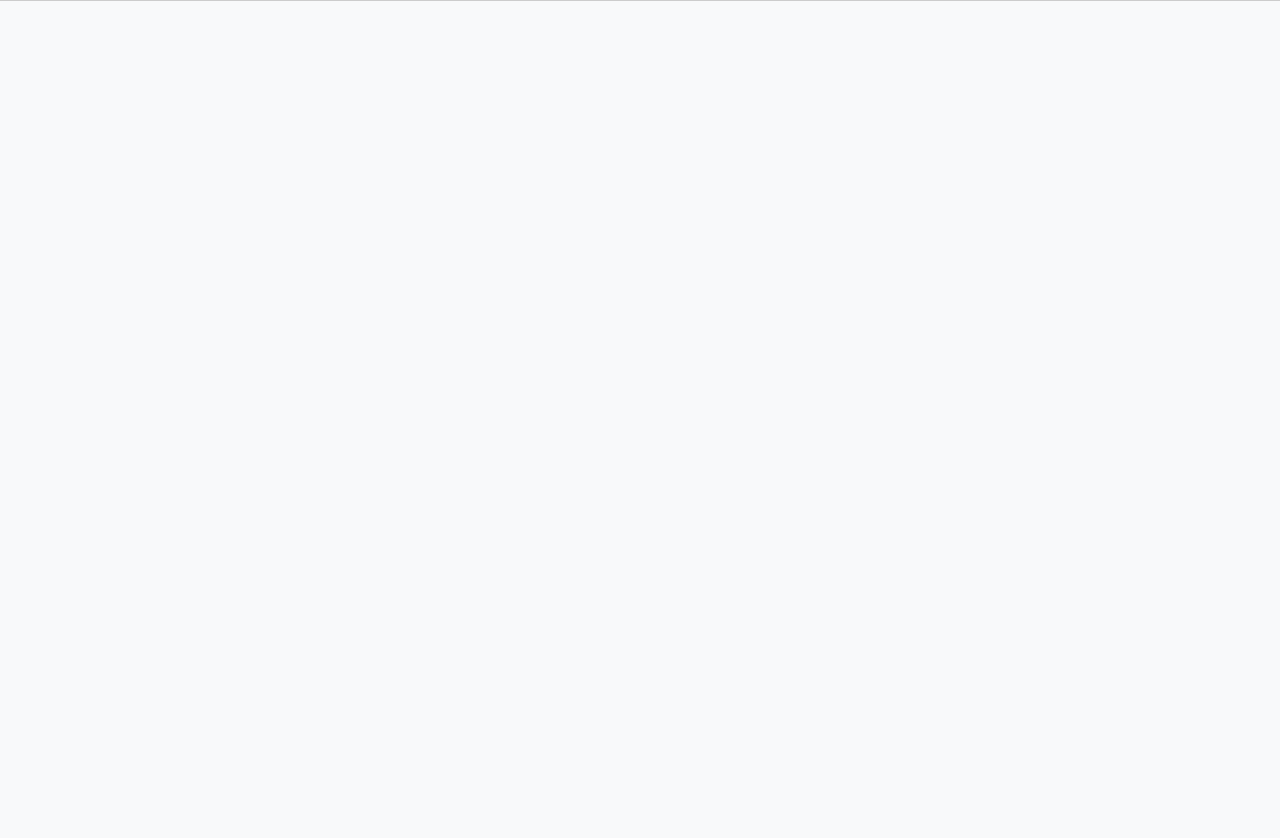
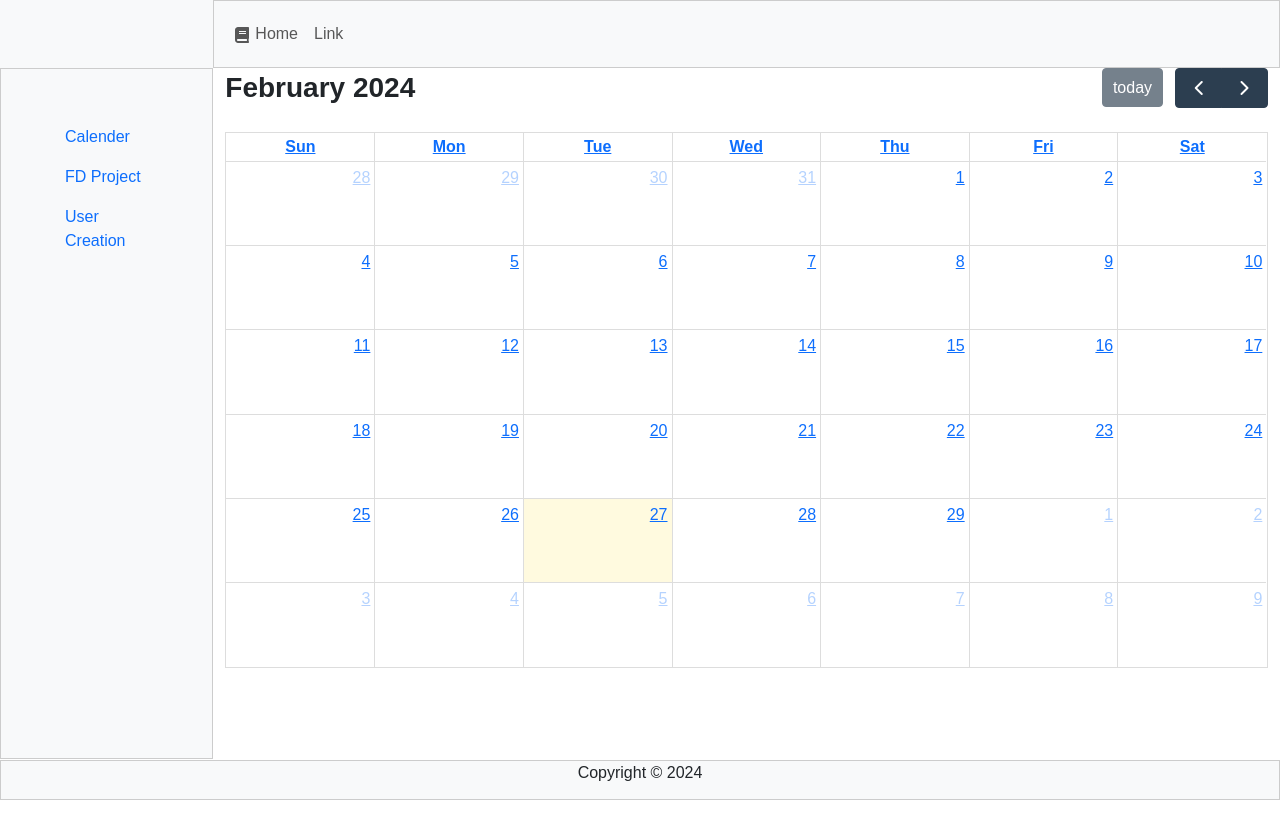
Before and after one commit to ShashithAdithyaWijerathne/smart-admin-frontend, a React (Create React App) app: page /dashboard in a window 1280 px wide. Shown: the top 838 px of the page. After the commit the page ends 800 px from the top, so only its background shows below. Built offline with nearby package versions, Linux system fonts and the light colour scheme.

Commit message:
Fixed the issue where the Dashboard was not showing.

```diff
--- a/src/Screens/dashboard/dashboard.js
+++ b/src/Screens/dashboard/dashboard.js
@@ -34,9 +34,9 @@ function App() {
           padding: 0,
         }}
       >
-        <div class="row">
-          <div class="bg-body-tertiary col-2"></div>
-          <div class="col" style={{ padding: 0 }}>
+        <div className="row">
+          <div className="bg-body-tertiary col-2"></div>
+          <div className="col" style={{ padding: 0 }}>
             <Navbar
               expand="lg"
               className="bg-body-tertiary"
--- a/src/Screens/login/login.css
+++ b/src/Screens/login/login.css
@@ -1,14 +1,14 @@
-/* General styles */
+/* General styles  */
 body {
   font-family: sans-serif;
 }
 
 /* Container */
-.container {
+/* .container {
   padding: 2rem;
-  width: 600vh; /* Set width equal to the viewport height */
-  height: 600vh; /* Set height equal to the viewport height */
-}
+  width: 600vh;
+  height: 600vh;
+} */
 
 /* Card */
 .card {
@@ -19,12 +19,11 @@ body {
   height: 550px; /* Set height to 100% of the container */
 }
 
-
 /* Logo container (using absolute positioning) */
 .logo-container {
   width: 350px; /* Adjust the width as needed */
   height: 100px; /*Adjust the height as needed  */
-  background-image: url('../../Assests/Logos/logo-login.png'); /* Replace with the path to your logo image */
+  background-image: url("../../Assests/Logos/logo-login.png"); /* Replace with the path to your logo image */
   background-size: contain; /* Scale the background image to contain within the container */
   background-repeat: no-repeat; /* Prevent the background image from repeating */
   background-position: center; /* Center the background image */
@@ -40,7 +39,6 @@ body {
 .card.p-4.shadow-sm {
   border: 8px solid #009544; /* Replace with your desired border color */
 }
-
 
 /* Logo */
 .card img {
@@ -87,11 +85,11 @@ form {
   vertical-align: middle;
   user-select: none;
   border: 1px solid transparent;
-  padding: .5rem 1rem;
+  padding: 0.5rem 1rem;
   font-size: 1em;
-  border-radius: .25rem;
-  transition: color .15s ease-in-out, background-color .15s ease-in-out,
-                border-color .15s ease-in-out, box-shadow .15s ease-in-out;
+  border-radius: 0.25rem;
+  transition: color 0.15s ease-in-out, background-color 0.15s ease-in-out,
+    border-color 0.15s ease-in-out, box-shadow 0.15s ease-in-out;
 }
 
 .btn-primary {
--- a/src/index.css
+++ b/src/index.css
@@ -1,4 +1,4 @@
-/* .custom-container {
+.custom-container {
   background-color: lightgray;
 }
 div.row {
@@ -56,7 +56,7 @@ div.col-xs-8,
 div.col-xs-9 {
   padding-left: 0;
   padding-right: 0;
-} */
+}
 :root {
   --primary: #0091ff;
   --dark: #061b28;
--- a/src/index.js
+++ b/src/index.js
@@ -1,12 +1,13 @@
 import React from "react";
-import ReactDOM from "react-dom";
+import { createRoot } from "react-dom/client";
 import "./index.css";
 import "bootstrap/dist/css/bootstrap.min.css";
 import App from "./App";
 
-ReactDOM.render(
+const container = document.getElementById("root");
+const root = createRoot(container);
+root.render(
   <React.StrictMode>
     <App />
-  </React.StrictMode>,
-  document.getElementById("root")
+  </React.StrictMode>
 );
```
